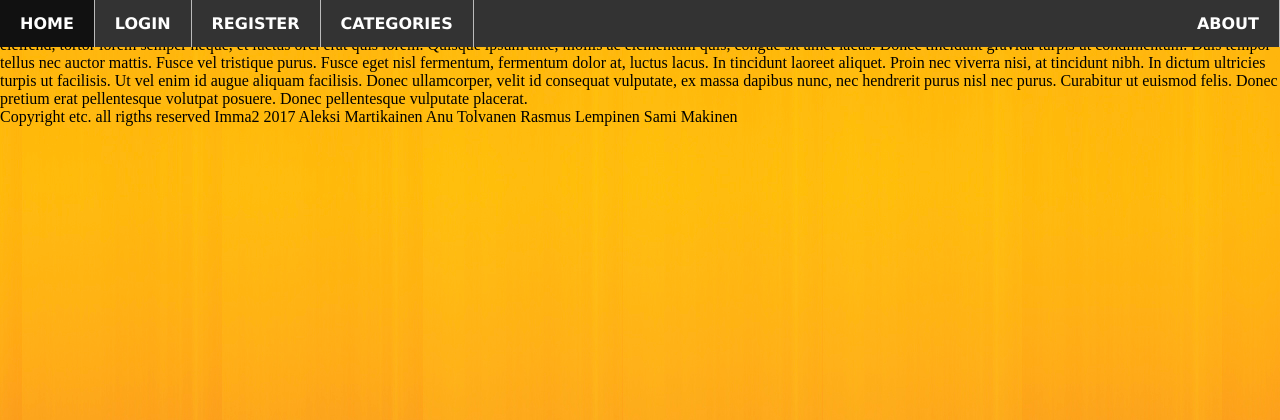
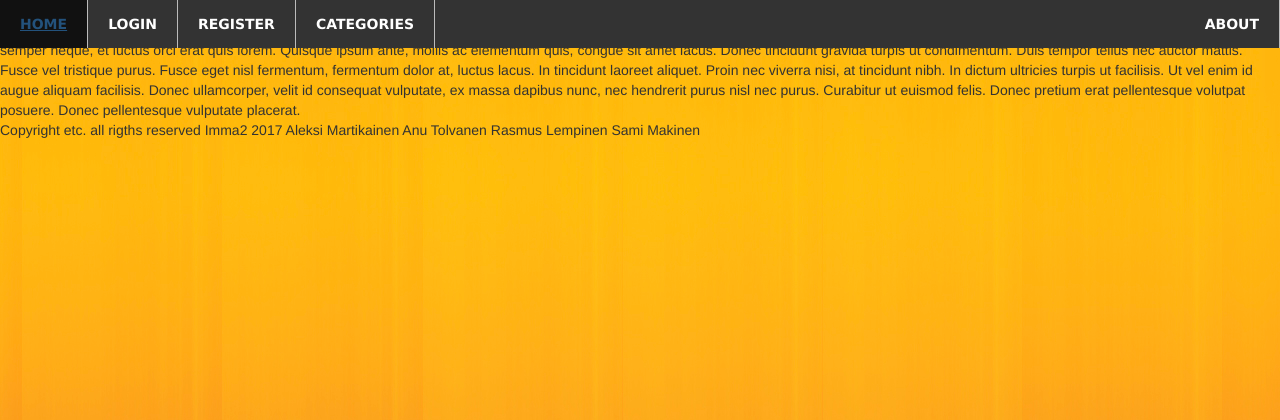
Before and after one commit to M4R774/imma2-game-service, a Django app: page /about/ in a window 1280 px wide. Shown: the top 420 px of the page. Run offline with Django 3.2, Linux system fonts and the light colour scheme; some libraries are stand-ins or nearby versions.

Commit message:
Add bootstrap to base.html

```diff
--- a/gameservice/templates/base.html
+++ b/gameservice/templates/base.html
@@ -2,7 +2,9 @@
 <html>
 <head>
 	<title>Imma2 game service</title>
-	<link rel="stylesheet" type="text/css" href="../static/styles.css">
+	<link rel="stylesheet" href="//maxcdn.bootstrapcdn.com/bootstrap/3.3.7/css/bootstrap.min.css">
+	<link rel="stylesheet" href="//maxcdn.bootstrapcdn.com/bootstrap/3.3.7/css/bootstrap-theme.min.css">
+	<!--...--><link rel="stylesheet" type="text/css" href="../static/styles.css">
 </head>
 
 <body>
```
